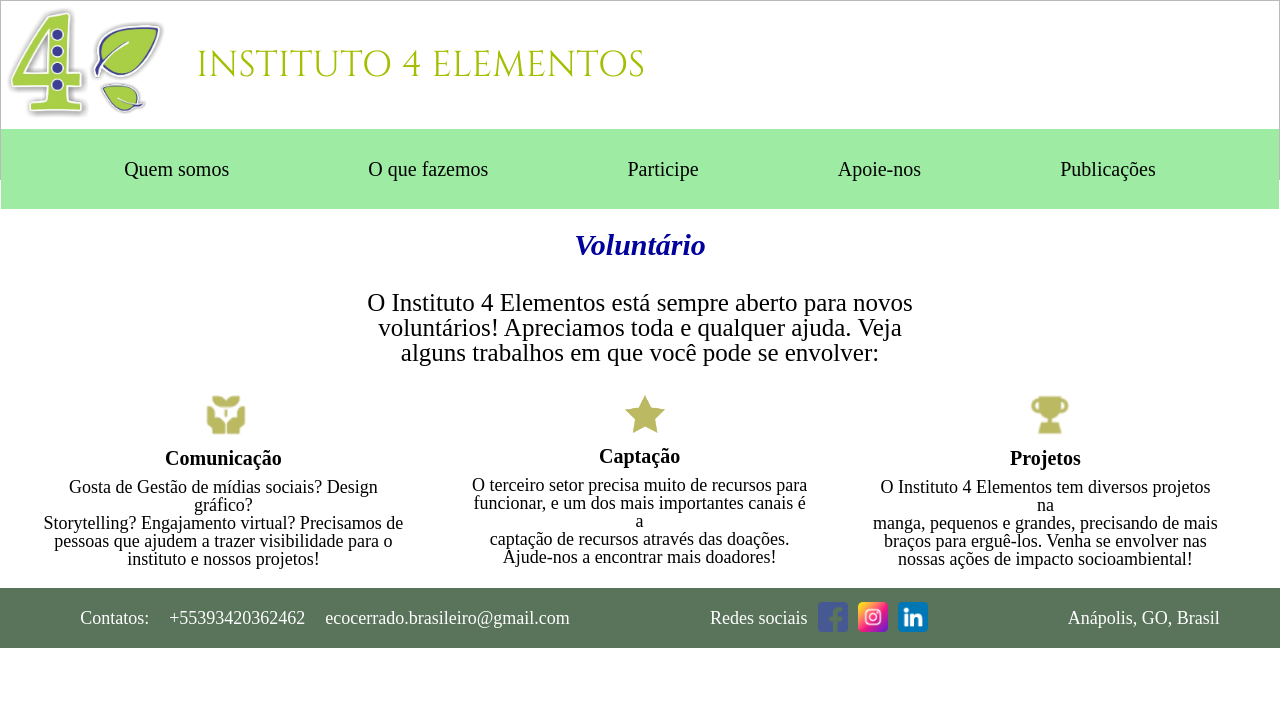
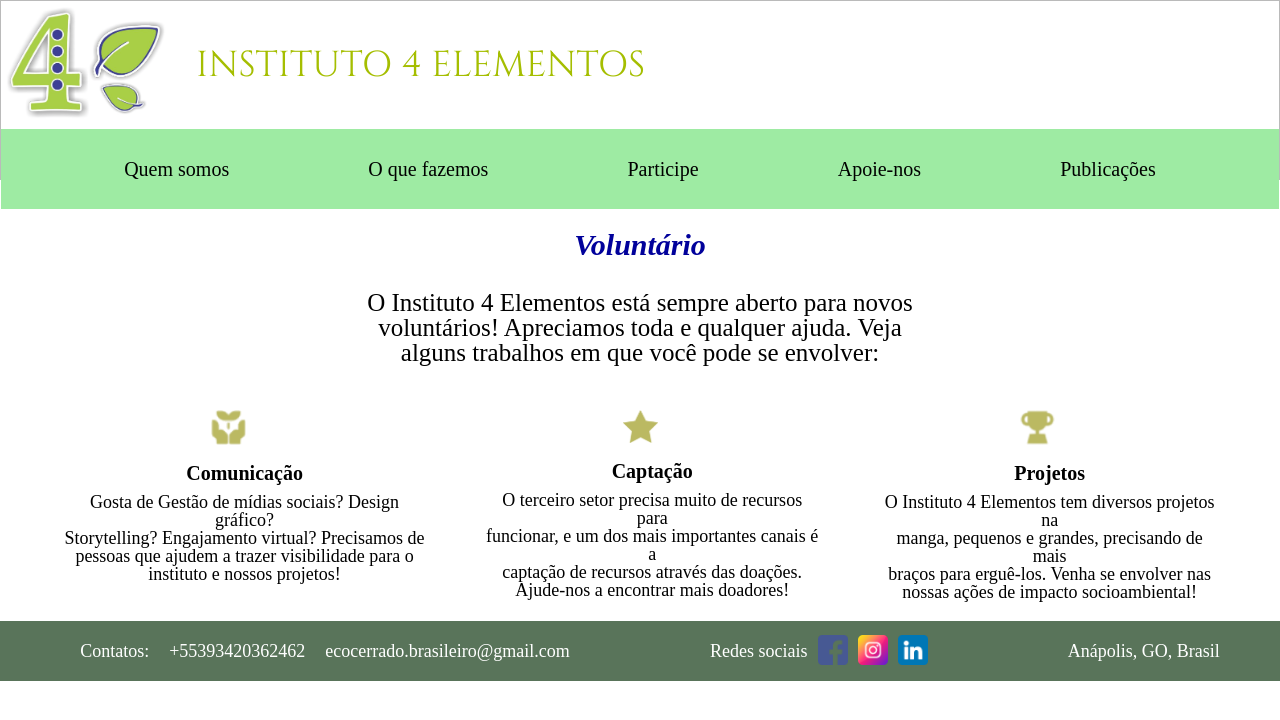
Before and after one commit to LuizaFerri/ONG-4-elementos, a React (Create React App) app: page /voluntario in a window 1280 px wide. Shown: the top 720 px of the page. Built offline with nearby package versions, Linux system fonts and the light colour scheme.

Commit message:
Update styles.css

```diff
--- a/src/screens/Voluntarios/styles.css
+++ b/src/screens/Voluntarios/styles.css
@@ -22,16 +22,17 @@
 
 }
 .caixaVolExplicacao{
-    margin-left: 3%;
-    display: flex;
+    margin-left: 5%;
     margin-bottom: 20px;
+    display: inline-flex;
 }
 
 .VoluntarioIcons{
-    width: 40px;
+    width: 35px;
     align-items: center;
-    margin-left: 39%;
-    margin-bottom: 10px;
+    margin-left: 35%;
+    margin-bottom: 15px;
+    margin-top: 15px;
 }
 
 .caixaVolExplicacao h1{
@@ -47,3 +48,9 @@
     text-align: center;
     font-size: 18px;
 }
+
+
+@media screen and (max-width:360){
+    .caixaVolExplicacao{
+    }
+}
```
